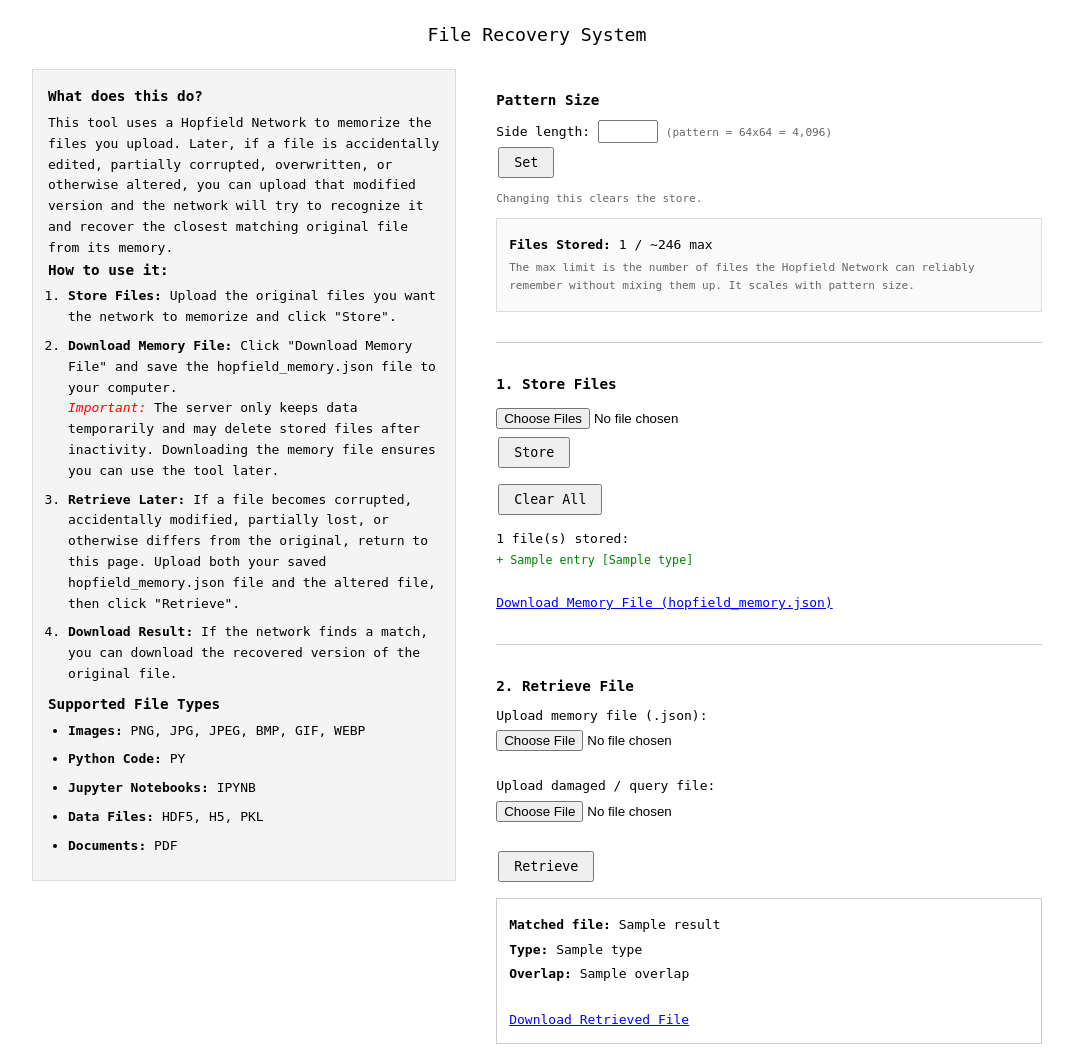
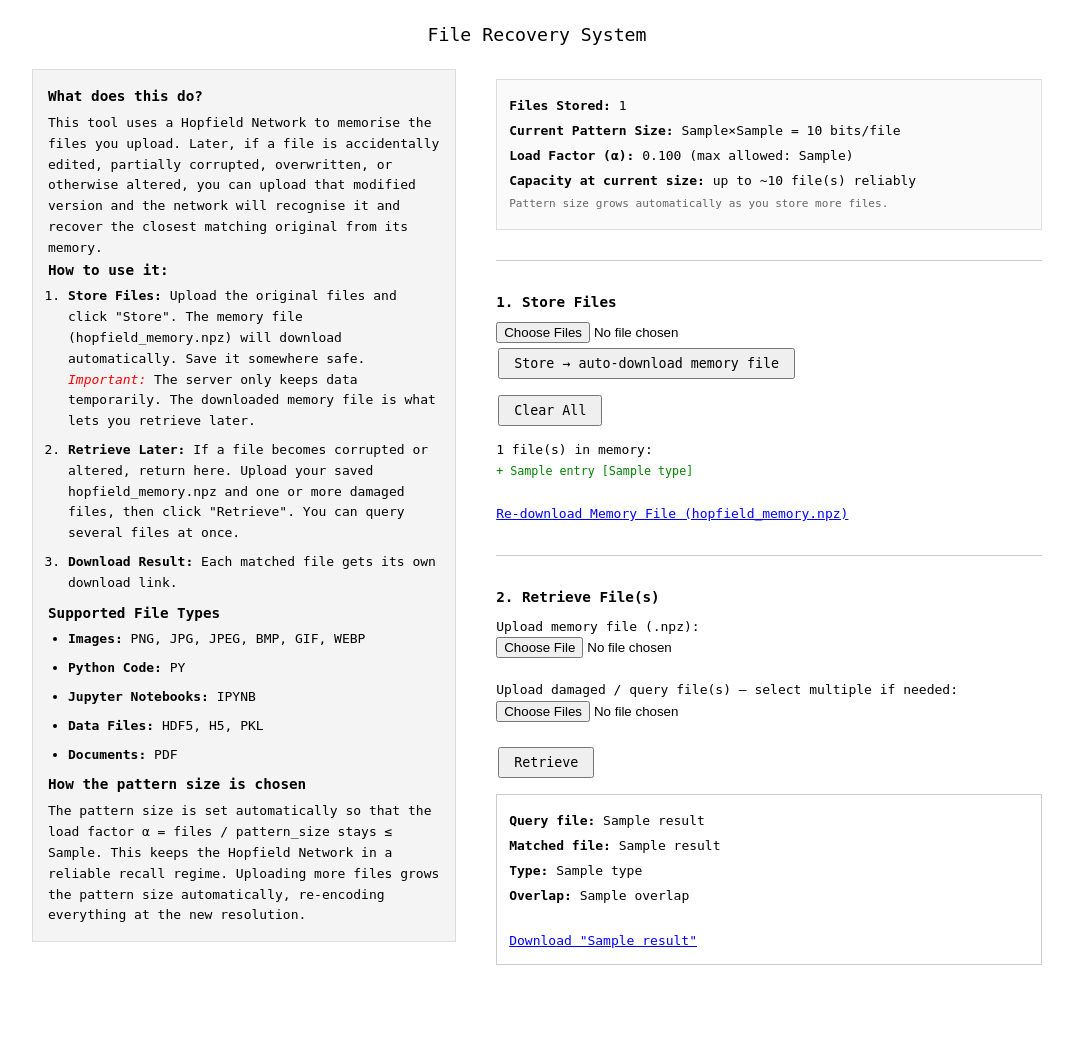
Before and after one commit to TanmayShukla05/file-recovery-system, a Flask app: template templates/index.html in a window 1280 px wide. Shown: the whole page, without its empty margins (103-1176 px from the left). After the commit the page ends 965 px from the top, so only its background shows below. Run offline with Flask 3, Linux system fonts and the light colour scheme; the template is opened without the code that fills it: most values are stand-ins (such as "Sample title", 1, 10 or a date in 2020); some libraries are stand-ins or nearby versions.

Commit message:
Update index.html

```diff
--- a/templates/index.html
+++ b/templates/index.html
@@ -29,14 +29,6 @@
         }
 
         form { margin: 8px 0; }
-        label { display: inline; }
-        input[type="file"] { margin: 4px 0; }
-
-        input[type="number"] {
-            width: 60px;
-            padding: 2px 4px;
-            font-family: monospace;
-        }
 
         button {
             padding: 6px 14px;
@@ -51,8 +43,8 @@
             border-top: 1px solid #ccc;
         }
 
-        .ok { color: green; }
-        .err { color: red; }
+        .ok  { color: green; }
+        .err { color: red;   }
 
         .flash-msg {
             margin: 3px 0;
@@ -80,13 +72,8 @@
             align-items: flex-start;
         }
 
-        .left-col {
-            flex: 0 0 42%;
-        }
-
-        .right-col {
-            flex: 1;
-        }
+        .left-col  { flex: 0 0 42%; }
+        .right-col { flex: 1; }
 
         .info-box {
             background: #f4f4f4;
@@ -96,20 +83,10 @@
             top: 20px;
         }
 
-        .info-box h2 {
-            margin-top: 0;
-            margin-bottom: 5px;
-        }
-
+        .info-box h2      { margin-top: 0; margin-bottom: 5px; }
         .info-box ol,
-        .info-box ul {
-            margin-left: 20px;
-            margin-top: 5px;
-        }
-
-        .info-box li {
-            margin-bottom: 8px;
-        }
+        .info-box ul      { margin-left: 20px; margin-top: 5px; }
+        .info-box li      { margin-bottom: 8px; }
 
         .stats-box {
             background: #fafafa;
@@ -118,27 +95,16 @@
             margin-top: 10px;
         }
 
-        .stats-box p {
-            margin: 4px 0;
-        }
+        .stats-box p { margin: 4px 0; }
 
-        .small-note {
-            color: #666;
-            font-size: 0.85em;
-        }
+        .small-note { color: #666; font-size: 0.85em; }
+
+        .result-set { margin-bottom: 18px; }
 
         @media (max-width: 768px) {
-            .container {
-                flex-direction: column;
-            }
-
-            .left-col {
-                flex: 1 1 100%;
-            }
-
-            .info-box {
-                position: static;
-            }
+            .container   { flex-direction: column; }
+            .left-col    { flex: 1 1 100%; }
+            .info-box    { position: static; }
         }
     </style>
 </head>
@@ -147,26 +113,41 @@
 <h1>File Recovery System</h1>
 
 <div class="container">
-    <!-- LEFT COLUMN: Instructions -->
+
+    <!-- ── LEFT: Instructions ── -->
     <div class="left-col">
         <div class="info-box">
             <h2>What does this do?</h2>
             <p>
-                This tool uses a Hopfield Network to memorize the files you upload. Later, if a file is accidentally edited,
-                partially corrupted, overwritten, or otherwise altered, you can upload that modified version and the network
-                will try to recognize it and recover the closest matching original file from its memory.
+                This tool uses a Hopfield Network to memorise the files you upload.
+                Later, if a file is accidentally edited, partially corrupted,
+                overwritten, or otherwise altered, you can upload that modified
+                version and the network will recognise it and recover the closest
+                matching original from its memory.
             </p>
 
             <h2>How to use it:</h2>
             <ol>
-                <li><strong>Store Files:</strong> Upload the original files you want the network to memorize and click "Store".</li>
-
-                <li><strong>Download Memory File:</strong> Click "Download Memory File" and save the <code>hopfield_memory.json</code> file to your computer.<br>
-                <em style="color:red;">Important:</em> The server only keeps data temporarily and may delete stored files after inactivity. Downloading the memory file ensures you can use the tool later.</li>
-
-                <li><strong>Retrieve Later:</strong> If a file becomes corrupted, accidentally modified, partially lost, or otherwise differs from the original, return to this page. Upload both your saved <code>hopfield_memory.json</code> file and the altered file, then click "Retrieve".</li>
-
-                <li><strong>Download Result:</strong> If the network finds a match, you can download the recovered version of the original file.</li>
+                <li>
+                    <strong>Store Files:</strong> Upload the original files and
+                    click "Store". The memory file
+                    (<code>hopfield_memory.npz</code>) will download automatically.
+                    Save it somewhere safe.
+                    <br>
+                    <em style="color:red;">Important:</em> The server only keeps
+                    data temporarily. The downloaded memory file is what lets you
+                    retrieve later.
+                </li>
+                <li>
+                    <strong>Retrieve Later:</strong> If a file becomes corrupted
+                    or altered, return here. Upload your saved
+                    <code>hopfield_memory.npz</code> and one or more damaged files,
+                    then click "Retrieve". You can query several files at once.
+                </li>
+                <li>
+                    <strong>Download Result:</strong> Each matched file gets its
+                    own download link.
+                </li>
             </ol>
 
             <h2>Supported File Types</h2>
@@ -177,114 +158,109 @@
                 <li><strong>Data Files:</strong> HDF5, H5, PKL</li>
                 <li><strong>Documents:</strong> PDF</li>
             </ul>
+
+            <h2>How the pattern size is chosen</h2>
+            <p>
+                The pattern size is set automatically so that the load factor
+                α = files / pattern_size stays ≤ {{ alpha_max }}.
+                This keeps the Hopfield Network in a reliable recall regime.
+                Uploading more files grows the pattern size automatically,
+                re-encoding everything at the new resolution.
+            </p>
         </div>
     </div>
 
-    <!-- RIGHT COLUMN: Functions -->
+    <!-- ── RIGHT: Controls ── -->
     <div class="right-col">
 
         <!-- Flash messages -->
         {% with messages = get_flashed_messages() %}
         {% if messages %}
-        {% for message in messages %}
-        <p class="flash-msg ok">{{ message }}</p>
-        {% endfor %}
+            {% for message in messages %}
+            <p class="flash-msg ok">{{ message }}</p>
+            {% endfor %}
         {% endif %}
         {% endwith %}
 
-        <!-- Pattern Size -->
-        <h2>Pattern Size</h2>
-        <form action="/config" method="post">
-            <label>Side length:
-                <input type="number" id="sideLengthInput" name="side" value="{{ pattern_side }}" min="8" max="256">
-            </label>
-            <span style="color:#666; font-size:0.85em;">
-                (pattern = <span id="patternSizeText">{{ pattern_side }}x{{ pattern_side }} = {{ pattern_side * pattern_side }}</span>)
-            </span>
-            <br>
-            <button type="submit">Set</button>
-        </form>
-        <p style="color:#666; font-size:0.85em;">Changing this clears the store.</p>
-
+        <!-- Live stats -->
         <div class="stats-box">
-            <p><strong>Files Stored:</strong> {{ entries|length }} / <span id="maxFiles">-</span> max</p>
+            <p><strong>Files Stored:</strong> {{ entries|length }}</p>
+            <p><strong>Current Pattern Size:</strong>
+                {{ current_side }}×{{ current_side }}
+                = {{ current_side * current_side }} bits/file
+            </p>
+            <p><strong>Load Factor (α):</strong>
+                {% if current_side * current_side > 0 %}
+                    {{ "%.3f"|format(entries|length / (current_side * current_side)) }}
+                    (max allowed: {{ alpha_max }})
+                {% else %}
+                    —
+                {% endif %}
+            </p>
+            <p><strong>Capacity at current size:</strong>
+                up to ~{{ capacity }} file(s) reliably
+            </p>
             <p class="small-note">
-                The max limit is the number of files the Hopfield Network can reliably remember without mixing them up. It scales with pattern size.
+                Pattern size grows automatically as you store more files.
             </p>
         </div>
 
         <hr>
 
-        <!-- Store Files -->
+        <!-- ── 1. Store ── -->
         <h2>1. Store Files</h2>
 
         <form action="/store" method="post" enctype="multipart/form-data">
             <input type="file" name="files" multiple><br>
-            <button type="submit">Store</button>
+            <button type="submit">Store  →  auto-download memory file</button>
         </form>
 
-        <form action="/clear" method="post" style="display:inline;">
+        <form action="/clear" method="post" style="display:inline; margin-top:6px;">
             <button type="submit">Clear All</button>
         </form>
 
         {% if entries %}
-        <p style="margin-top:10px;">{{ entries|length }} file(s) stored:</p>
+        <p style="margin-top:10px;">{{ entries|length }} file(s) in memory:</p>
         {% for e in entries %}
         <p class="file-entry">+ {{ e.name }} [{{ e.type }}]</p>
         {% endfor %}
         <br>
-        <a href="/download_memory">Download Memory File (hopfield_memory.json)</a>
+        <a href="/download_memory">Re-download Memory File (hopfield_memory.npz)</a>
         {% endif %}
 
         <hr>
 
-        <!-- Retrieve File -->
-        <h2>2. Retrieve File</h2>
+        <!-- ── 2. Retrieve ── -->
+        <h2>2. Retrieve File(s)</h2>
 
         <form action="/retrieve" method="post" enctype="multipart/form-data">
-            <label>Upload memory file (.json):</label><br>
-            <input type="file" name="memory" accept=".json"><br><br>
+            <label>Upload memory file (.npz):</label><br>
+            <input type="file" name="memory" accept=".npz"><br><br>
 
-            <label>Upload damaged / query file:</label><br>
-            <input type="file" name="query"><br><br>
+            <label>Upload damaged / query file(s) — select multiple if needed:</label><br>
+            <input type="file" name="query" multiple><br><br>
 
             <button type="submit">Retrieve</button>
         </form>
 
-        {% if result %}
-        <div class="result-box">
-            <p><strong>Matched file:</strong> {{ result.name }}</p>
-            <p><strong>Type:</strong> {{ result.type }}</p>
-            <p><strong>Overlap:</strong> {{ result.overlap }}</p>
-            <br>
-            <a href="/download_retrieved">Download Retrieved File</a>
-        </div>
+        <!-- Results -->
+        {% if results %}
+            {% for r in results %}
+            <div class="result-box result-set">
+                <p><strong>Query file:</strong>    {{ r.query_name }}</p>
+                <p><strong>Matched file:</strong>  {{ r.name }}</p>
+                <p><strong>Type:</strong>          {{ r.type }}</p>
+                <p><strong>Overlap:</strong>       {{ r.overlap }}</p>
+                <br>
+                <a href="/download_retrieved/{{ r.dl_index }}">
+                    Download "{{ r.name }}"
+                </a>
+            </div>
+            {% endfor %}
         {% endif %}
 
-    </div>
-</div>
-
-<script>
-    function updatePatternStats() {
-        const input = document.getElementById("sideLengthInput");
-        const side = Math.max(8, Math.min(256, parseInt(input.value) || 64));
-        const patternSize = side * side;
-
-        // Modern Hopfield capacity formula: N / (2 * ln(N))
-        const maxRecommendedFiles = Math.max(1, Math.floor(patternSize / (2 * Math.log(patternSize))));
-
-        document.getElementById("patternSizeText").textContent =
-            `${side}x${side} = ${patternSize.toLocaleString()}`;
-
-        document.getElementById("maxFiles").textContent =
-            `~${maxRecommendedFiles}`;
-    }
-
-    document.addEventListener("DOMContentLoaded", function () {
-        updatePatternStats();
-        document.getElementById("sideLengthInput").addEventListener("input", updatePatternStats);
-    });
-</script>
+    </div><!-- right-col -->
+</div><!-- container -->
 
 </body>
 </html>
```
